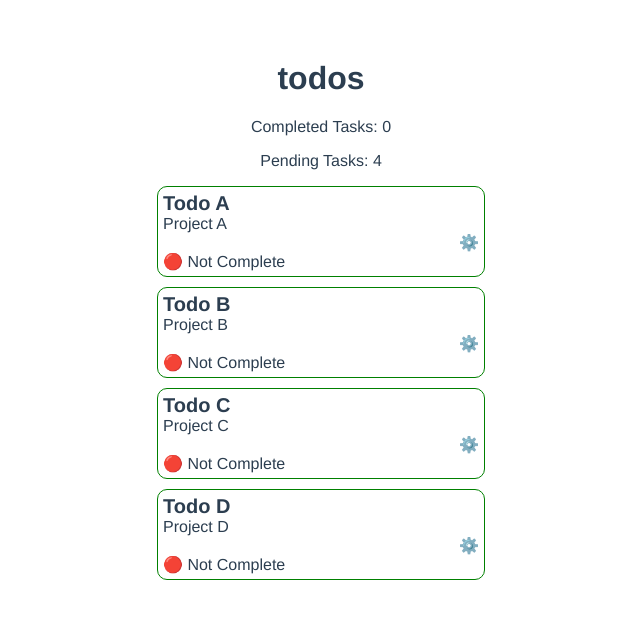
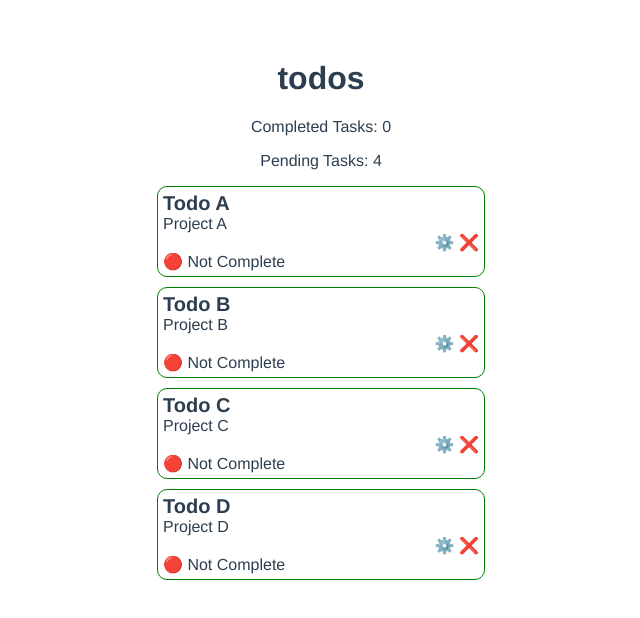
Before and after one commit to mblakley4-keap/zek-todo, a Vue app: page / in a window 1280 px wide. Shown: the top 618 px of the page, without its empty margins (319-959 px from the left). Built offline with nearby package versions, Linux system fonts and the light colour scheme.

Commit message:
delete todo

```diff
--- a/src/components/Todo.vue
+++ b/src/components/Todo.vue
@@ -10,8 +10,11 @@
             </div>
 
             <div class="extra-content">
-                <span class="edit-icon clickable" v-on:click="showForm">
+                <span class="edit-icon clickable" @click="showForm">
                     ⚙️
+                </span>
+                <span class="delete-icon clickable" @click="deleteTodo(todo)">
+                    ❌
                 </span>
 
             </div>
@@ -31,7 +34,7 @@
                 </div>
 
                 <div class="close">
-                    <button class="clickable" v-on:click="hideForm">
+                    <button class="clickable" @click="hideForm">
                         Close
                     </button>
                 </div>
@@ -65,6 +68,9 @@ export default {
         },
         hideForm() {
             this.isEditing = false;
+        },
+        deleteTodo(todo) {
+            this.$emit('delete-todo', todo);
         },
     },
 };
--- a/src/components/TodoList.vue
+++ b/src/components/TodoList.vue
@@ -16,7 +16,13 @@
                 }).length
             }}
         </p>
-        <todo v-for="todo in todos" :key="todo" :todo="todo"></todo>
+        <todo
+            v-for="todo in todos"
+            :key="todo"
+            :todo="todo"
+            v-on:delete-todo="deleteTodo"
+        />
+
     </div>
 </template>
 
@@ -27,6 +33,12 @@ export default {
     props: ["todos"],
     components: {
         Todo,
+    },
+    methods: {
+        deleteTodo(todo) {
+            const todoIndex = this.todos.indexOf(todo);
+            this.todos.splice(todoIndex, 1);
+        }
     }
 };
 </script>
```
